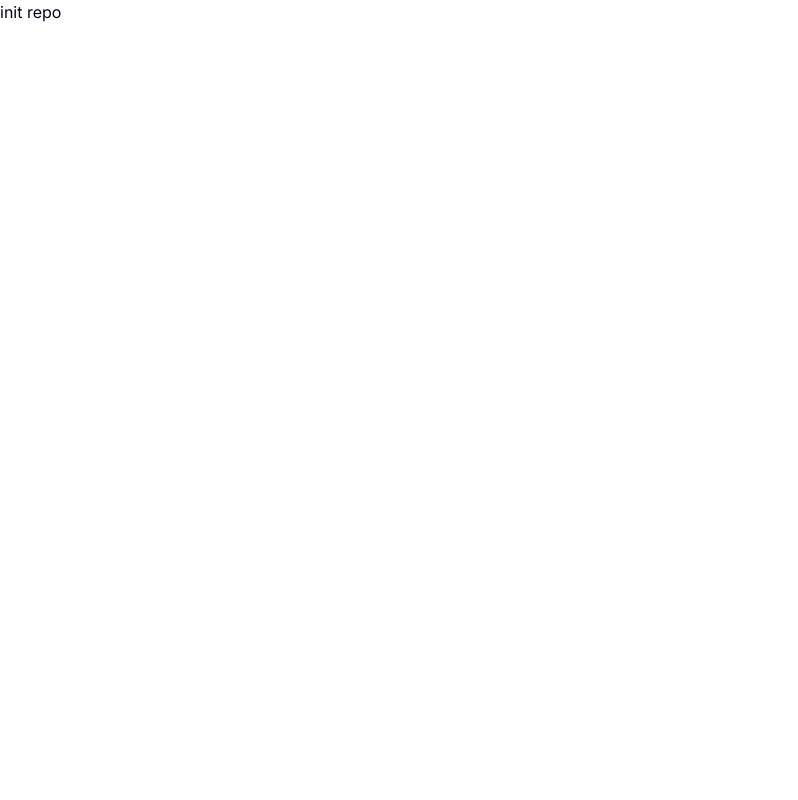
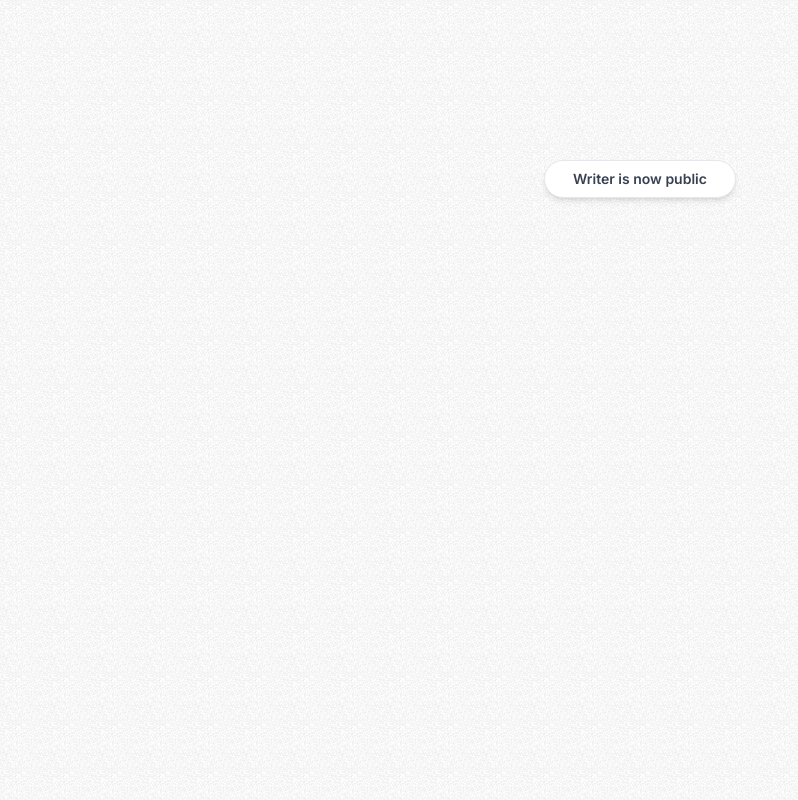
Before and after one commit to arthurlopesr/writer, a Next.js app: page / in a window 1280 px wide. Shown: the top 800 px of the page, without its empty margins (0-798 px from the left). Built offline with nearby package versions, Linux system fonts and the light colour scheme.

Commit message:
feat: create max width container

```diff
--- /dev/null
+++ b/src/app/components/maxWidthWrapper/MaxWidthWrapper.tsx
@@ -0,0 +1,20 @@
+import { cn } from "@/app/utils/cn";
+import { ReactNode } from "react";
+
+interface MaxWidthWrapperProps {
+  className?: string;
+  children: ReactNode;
+}
+
+export function MaxWidthWrapper({ children, className }: MaxWidthWrapperProps) {
+  return (
+    <div
+      className={cn(
+        "mx-auto w-full max-w-screen-xl px-2.5 md:px-20",
+        className
+      )}
+    >
+      {children}
+    </div>
+  );
+}
--- a/src/app/layout.tsx
+++ b/src/app/layout.tsx
@@ -1,12 +1,13 @@
 import type { Metadata } from "next";
 import { Inter } from "next/font/google";
 import "./globals.css";
+import { cn } from "./utils/cn";
 
 const inter = Inter({ subsets: ["latin"] });
 
 export const metadata: Metadata = {
   title: "Writer",
-  description: "Generated by create next app",
+  description: "Give your PDFs superpowers",
 };
 
 export default function RootLayout({
@@ -15,8 +16,15 @@
   children: React.ReactNode;
 }) {
   return (
-    <html lang="en">
-      <body className={inter.className}>{children}</body>
+    <html lang="en" className="light">
+      <body
+        className={cn(
+          "min-h-screen font-sans antialiased grainy",
+          inter.className
+        )}
+      >
+        {children}
+      </body>
     </html>
   );
 }
--- a/src/app/page.tsx
+++ b/src/app/page.tsx
@@ -1,8 +1,13 @@
+import { MaxWidthWrapper } from "./components/maxWidthWrapper/MaxWidthWrapper";
 
 export default function Home() {
   return (
-    <div>
-      init repo
-    </div>
-  )
+    <MaxWidthWrapper className="mb-12 mt-28 sm:mt-40 flex flex-col items-center justify-center text-center">
+      <div className="mx-auto mb-4 flex max-w-fit items-center justify-center space-x-2 overflow-hidden rounded-full border border-gray-200 bg-white px-7 py-2 shadow-md backdrop-blur transition-all hover:border-gray-300 hover:bg-white/50">
+        <p className="text-sm font-semibold text-gray-700">
+          Writer is now public
+        </p>
+      </div>
+    </MaxWidthWrapper>
+  );
 }
--- a/src/components/maxWidthWrapper/MaxWidthWrapper.tsx
+++ /dev/null
@@ -1,9 +0,0 @@
-interface MaxWidthWrapperProps {}
-
-export function MaxWidthWrapper(props: MaxWidthWrapperProps) {
-  return (
-    <div>
-      init repo
-    </div>
-  );
-}
```
